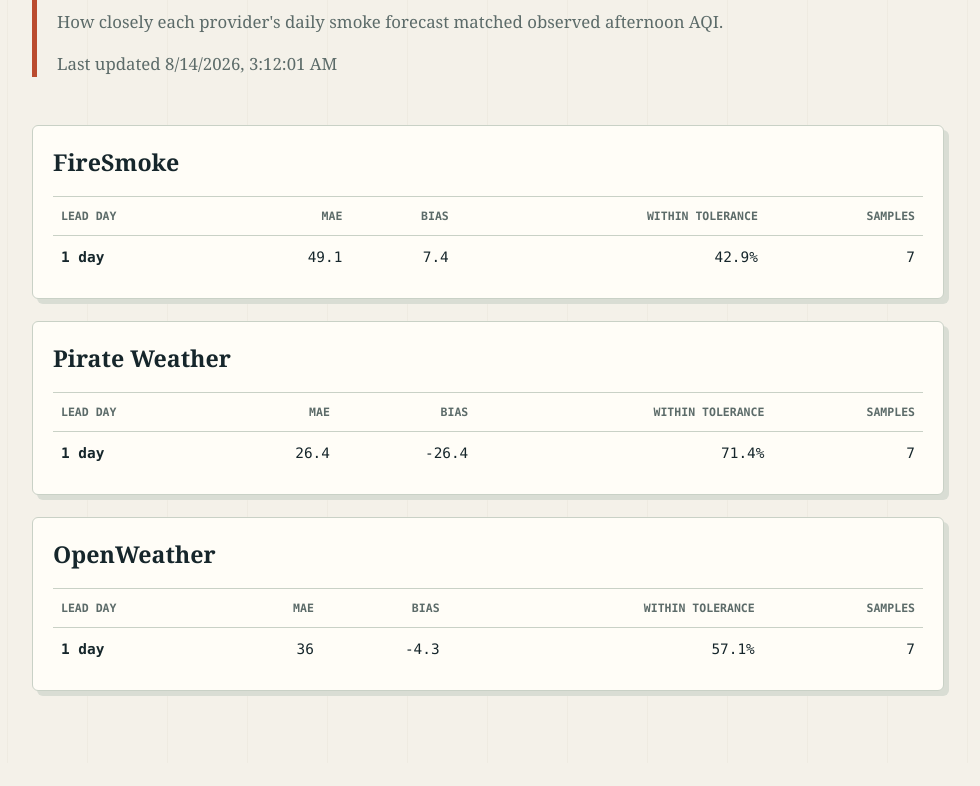
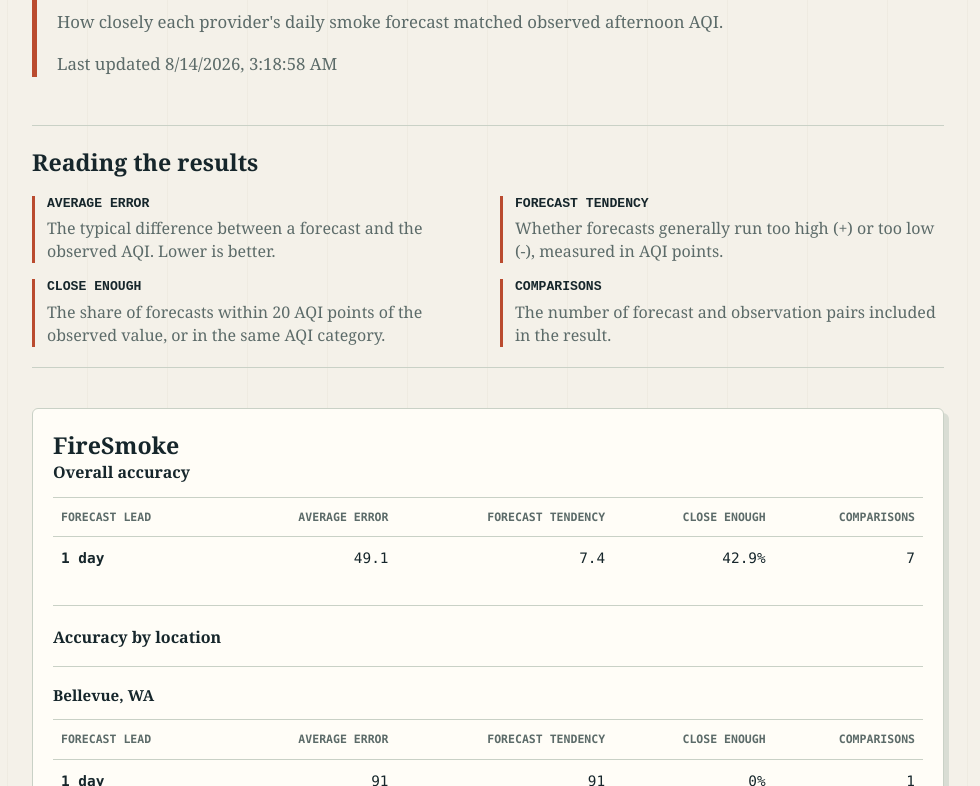
Before and after one commit to andrewleader/smoke-forecast-accuracy, a website: page site/index.html in a window 1280 px wide. Shown: the part 166-952 px from the top of the page, without its empty margins (152-1132 px from the left). Before the commit the page ends 929 px from the top, so only its background shows below. Drawn offline with Linux system fonts and the light colour scheme; files whose address does not match are found by name.

Commit message:
Data display improvements

```diff
--- a/data/scores/summary.json
+++ b/data/scores/summary.json
@@ -1,7 +1,8 @@
 {
-  "generatedAt": "2026-08-14T03:12:01.159Z",
+  "generatedAt": "2026-08-14T03:18:58.868Z",
   "sources": {
     "firesmoke": {
+      "overall": {
         "1": {
           "count": 7,
           "mae": 49.1,
@@ -9,7 +10,88 @@
           "withinTolerancePct": 42.9
         }
       },
+      "locations": {
+        "openaq-1369252": {
+          "label": "Bellevue, WA",
+          "leadDays": {
+            "1": {
+              "count": 1,
+              "mae": 91,
+              "biasAqi": 91,
+              "withinTolerancePct": 0
+            }
+          }
+        },
+        "openaq-6008": {
+          "label": "Cle Elum, WA",
+          "leadDays": {
+            "1": {
+              "count": 1,
+              "mae": 39,
+              "biasAqi": -39,
+              "withinTolerancePct": 0
+            }
+          }
+        },
+        "openaq-1376": {
+          "label": "Leavenworth, WA",
+          "leadDays": {
+            "1": {
+              "count": 1,
+              "mae": 50,
+              "biasAqi": -50,
+              "withinTolerancePct": 0
+            }
+          }
+        },
+        "openaq-2836782": {
+          "label": "Vancouver, BC",
+          "leadDays": {
+            "1": {
+              "count": 1,
+              "mae": 107,
+              "biasAqi": 107,
+              "withinTolerancePct": 0
+            }
+          }
+        },
+        "openaq-5592579": {
+          "label": "Banff, AB",
+          "leadDays": {
+            "1": {
+              "count": 1,
+              "mae": 14,
+              "biasAqi": -14,
+              "withinTolerancePct": 100
+            }
+          }
+        },
+        "openaq-221664": {
+          "label": "Jackson, WY",
+          "leadDays": {
+            "1": {
+              "count": 1,
+              "mae": 20,
+              "biasAqi": -20,
+              "withinTolerancePct": 100
+            }
+          }
+        },
+        "openaq-282": {
+          "label": "Pinedale, WY",
+          "leadDays": {
+            "1": {
+              "count": 1,
+              "mae": 23,
+              "biasAqi": -23,
+              "withinTolerancePct": 100
+            }
+          }
+        }
+      }
+    },
     "pirate-weather": {
+      "overall": {
         "1": {
           "count": 7,
           "mae": 26.4,
@@ -17,13 +99,174 @@
           "withinTolerancePct": 71.4
         }
       },
+      "locations": {
+        "openaq-1369252": {
+          "label": "Bellevue, WA",
+          "leadDays": {
+            "1": {
+              "count": 1,
+              "mae": 43,
+              "biasAqi": -43,
+              "withinTolerancePct": 0
+            }
+          }
+        },
+        "openaq-6008": {
+          "label": "Cle Elum, WA",
+          "leadDays": {
+            "1": {
+              "count": 1,
+              "mae": 9,
+              "biasAqi": -9,
+              "withinTolerancePct": 100
+            }
+          }
+        },
+        "openaq-1376": {
+          "label": "Leavenworth, WA",
+          "leadDays": {
+            "1": {
+              "count": 1,
+              "mae": 39,
+              "biasAqi": -39,
+              "withinTolerancePct": 0
+            }
+          }
+        },
+        "openaq-2836782": {
+          "label": "Vancouver, BC",
+          "leadDays": {
+            "1": {
+              "count": 1,
+              "mae": 42,
+              "biasAqi": -42,
+              "withinTolerancePct": 100
+            }
+          }
+        },
+        "openaq-5592579": {
+          "label": "Banff, AB",
+          "leadDays": {
+            "1": {
+              "count": 1,
+              "mae": 13,
+              "biasAqi": -13,
+              "withinTolerancePct": 100
+            }
+          }
+        },
+        "openaq-221664": {
+          "label": "Jackson, WY",
+          "leadDays": {
+            "1": {
+              "count": 1,
+              "mae": 20,
+              "biasAqi": -20,
+              "withinTolerancePct": 100
+            }
+          }
+        },
+        "openaq-282": {
+          "label": "Pinedale, WY",
+          "leadDays": {
+            "1": {
+              "count": 1,
+              "mae": 19,
+              "biasAqi": -19,
+              "withinTolerancePct": 100
+            }
+          }
+        }
+      }
+    },
     "openweather": {
+      "overall": {
         "1": {
           "count": 7,
           "mae": 36,
           "biasAqi": -4.3,
           "withinTolerancePct": 57.1
         }
+      },
+      "locations": {
+        "openaq-1369252": {
+          "label": "Bellevue, WA",
+          "leadDays": {
+            "1": {
+              "count": 1,
+              "mae": 9,
+              "biasAqi": -9,
+              "withinTolerancePct": 100
+            }
+          }
+        },
+        "openaq-6008": {
+          "label": "Cle Elum, WA",
+          "leadDays": {
+            "1": {
+              "count": 1,
+              "mae": 12,
+              "biasAqi": -12,
+              "withinTolerancePct": 100
+            }
+          }
+        },
+        "openaq-1376": {
+          "label": "Leavenworth, WA",
+          "leadDays": {
+            "1": {
+              "count": 1,
+              "mae": 120,
+              "biasAqi": -120,
+              "withinTolerancePct": 0
+            }
+          }
+        },
+        "openaq-2836782": {
+          "label": "Vancouver, BC",
+          "leadDays": {
+            "1": {
+              "count": 1,
+              "mae": 10,
+              "biasAqi": 10,
+              "withinTolerancePct": 100
+            }
+          }
+        },
+        "openaq-5592579": {
+          "label": "Banff, AB",
+          "leadDays": {
+            "1": {
+              "count": 1,
+              "mae": 11,
+              "biasAqi": 11,
+              "withinTolerancePct": 100
+            }
+          }
+        },
+        "openaq-221664": {
+          "label": "Jackson, WY",
+          "leadDays": {
+            "1": {
+              "count": 1,
+              "mae": 39,
+              "biasAqi": 39,
+              "withinTolerancePct": 0
+            }
+          }
+        },
+        "openaq-282": {
+          "label": "Pinedale, WY",
+          "leadDays": {
+            "1": {
+              "count": 1,
+              "mae": 51,
+              "biasAqi": 51,
+              "withinTolerancePct": 0
             }
           }
         }
+      }
+    }
+  }
+}
--- a/scripts/collectForecasts.ts
+++ b/scripts/collectForecasts.ts
@@ -1,5 +1,5 @@
 import sensors from "../config/sensors.json" with { type: "json" };
-import { addDays, localDate } from "./lib/dates.js";
+import { localDate } from "./lib/dates.js";
 import { dailyAverages, fetchSource } from "./lib/providers.js";
 import { dataPath, readJson, writeJson } from "./lib/storage.js";
 import type { ForecastRecord, Source } from "./lib/types.js";
@@ -13,6 +13,10 @@
 
 for (const sensor of sensors) {
   for (const source of ["firesmoke", "pirate-weather", "openweather"] as Source[]) {
+    if (existing.some((record) => record.sensorId === sensor.id && record.source === source && record.issuedDate === issuedDate)) {
+      console.log(`Skipping ${source} for ${sensor.label}: forecasts already collected for ${issuedDate}`);
+      continue;
+    }
     try {
       const averages = dailyAverages(await fetchSource(source, sensor), sensor.timeZone);
       for (const [targetDate, forecastAqi] of averages) {
--- a/site/index.html
+++ b/site/index.html
@@ -9,9 +9,19 @@
 <body>
   <main>
     <header><p class="eyebrow">Forecast verification</p><h1>Smoke Forecast Accuracy</h1><p>How closely each provider's daily smoke forecast matched observed afternoon AQI.</p><p id="updated">Loading results...</p></header>
+    <section class="metric-guide" aria-labelledby="metric-guide-heading">
+      <h2 id="metric-guide-heading">Reading the results</h2>
+      <dl>
+        <div><dt>Average error</dt><dd>The typical difference between a forecast and the observed AQI. Lower is better.</dd></div>
+        <div><dt>Forecast tendency</dt><dd>Whether forecasts generally run too high (+) or too low (-), measured in AQI points.</dd></div>
+        <div><dt>Close enough</dt><dd>The share of forecasts within 20 AQI points of the observed value, or in the same AQI category.</dd></div>
+        <div><dt>Comparisons</dt><dd>The number of forecast and observation pairs included in the result.</dd></div>
+      </dl>
+    </section>
     <section id="results" aria-live="polite"></section>
   </main>
-  <template id="source-template"><article><h2></h2><table><thead><tr><th>Lead day</th><th>MAE</th><th>Bias</th><th>Within tolerance</th><th>Samples</th></tr></thead><tbody></tbody></table></article></template>
+  <template id="source-template"><article><h2></h2><section class="score-group"><h3>Overall accuracy</h3><table><thead><tr><th>Forecast lead</th><th>Average error</th><th>Forecast tendency</th><th>Close enough</th><th>Comparisons</th></tr></thead><tbody></tbody></table></section><section class="location-scores"><h3>Accuracy by location</h3><div></div></section></article></template>
+  <template id="location-template"><section class="location-score"><h4></h4><table><thead><tr><th>Forecast lead</th><th>Average error</th><th>Forecast tendency</th><th>Close enough</th><th>Comparisons</th></tr></thead><tbody></tbody></table></section></template>
   <script src="main.js"></script>
 </body>
 </html>
--- a/site/main.js
+++ b/site/main.js
@@ -1,16 +1,24 @@
 const labels = { firesmoke: "FireSmoke", "pirate-weather": "Pirate Weather", openweather: "OpenWeather" };
 const format = (value, suffix = "") => `${value}${suffix}`;
+const rows = (leadDays) => Object.entries(leadDays).sort(([a], [b]) => Number(a) - Number(b)).map(([lead, score]) => `<tr><th>${lead} day${lead === "1" ? "" : "s"}</th><td>${format(score.mae)}</td><td>${format(score.biasAqi)}</td><td>${format(score.withinTolerancePct, "%")}</td><td>${score.count}</td></tr>`).join("");
 
 async function render() {
   const response = await fetch("data/scores/summary.json", { cache: "no-store" });
   const summary = await response.json();
   document.querySelector("#updated").textContent = summary.generatedAt ? `Last updated ${new Date(summary.generatedAt).toLocaleString()}` : "No scored forecasts yet.";
   const target = document.querySelector("#results");
-  for (const [source, buckets] of Object.entries(summary.sources)) {
+  for (const [source, scores] of Object.entries(summary.sources)) {
     const card = document.querySelector("#source-template").content.cloneNode(true);
     card.querySelector("h2").textContent = labels[source] || source;
-    const rows = Object.entries(buckets).sort(([a], [b]) => Number(a) - Number(b));
-    card.querySelector("tbody").innerHTML = rows.map(([lead, score]) => `<tr><th>${lead} day${lead === "1" ? "" : "s"}</th><td>${format(score.mae)}</td><td>${format(score.biasAqi)}</td><td>${format(score.withinTolerancePct, "%")}</td><td>${score.count}</td></tr>`).join("");
+    const overall = scores.overall || scores;
+    card.querySelector("tbody").innerHTML = rows(overall);
+    const locations = card.querySelector(".location-scores > div");
+    for (const location of Object.values(scores.locations || {})) {
+      const locationScore = document.querySelector("#location-template").content.cloneNode(true);
+      locationScore.querySelector("h4").textContent = location.label;
+      locationScore.querySelector("tbody").innerHTML = rows(location.leadDays);
+      locations.append(locationScore);
+    }
     target.append(card);
   }
 }
--- a/site/styles.css
+++ b/site/styles.css
@@ -4,7 +4,16 @@
 main { max-width: 960px; margin: 0 auto; padding: 72px 24px; }
 header { border-left: 5px solid var(--accent); padding-left: 20px; margin-bottom: 48px; }
 h1, h2, p { margin-top: 0; } h1 { font-size: 3rem; letter-spacing: 0; margin-bottom: 12px; } h2 { font-size: 1.45rem; margin: 0; }
+h3, h4 { margin: 0; } h3 { font-size: 1rem; } h4 { font-size: .95rem; }
 p { color: var(--muted); font-size: 1.05rem; line-height: 1.5; } .eyebrow { color: var(--accent); font: 700 .75rem/1.2 ui-monospace, monospace; letter-spacing: .08em; text-transform: uppercase; }
+.metric-guide { border-top: 1px solid var(--line); border-bottom: 1px solid var(--line); margin-bottom: 40px; padding: 20px 0; }
+.metric-guide dl { display: grid; gap: 16px 24px; grid-template-columns: repeat(2, minmax(0, 1fr)); margin: 18px 0 0; }
+.metric-guide div { border-left: 3px solid var(--accent); padding-left: 12px; }
+.metric-guide dt { font: 700 .82rem/1.25 ui-monospace, monospace; text-transform: uppercase; }
+.metric-guide dd { color: var(--muted); line-height: 1.45; margin: 5px 0 0; }
 #results { display: grid; gap: 22px; } article { background: var(--panel); border: 1px solid var(--line); border-radius: 6px; padding: 20px; box-shadow: 5px 5px 0 #d9ddd4; overflow-x: auto; }
-table { width: 100%; border-collapse: collapse; margin-top: 18px; font: .9rem/1.4 ui-monospace, SFMono-Regular, Consolas, monospace; } th, td { border-top: 1px solid var(--line); padding: 11px 8px; text-align: right; white-space: nowrap; } th:first-child { text-align: left; } thead th { color: var(--muted); font-size: .72rem; text-transform: uppercase; }
-@media (max-width: 600px) { main { padding: 44px 16px; } h1 { font-size: 2.3rem; } article { padding: 14px; } th, td { padding: 10px 6px; } }
+table { width: 100%; border-collapse: collapse; margin-top: 14px; font: .9rem/1.4 ui-monospace, SFMono-Regular, Consolas, monospace; } th, td { border-top: 1px solid var(--line); padding: 11px 8px; text-align: right; white-space: nowrap; } th:first-child { text-align: left; } thead th { color: var(--muted); font-size: .72rem; text-transform: uppercase; }
+.location-scores { border-top: 1px solid var(--line); margin-top: 26px; padding-top: 20px; }
+.location-scores > div { display: grid; gap: 22px; margin-top: 18px; }
+.location-score { border-top: 1px solid var(--line); padding-top: 18px; }
+@media (max-width: 600px) { main { padding: 44px 16px; } h1 { font-size: 2.3rem; } .metric-guide dl { grid-template-columns: 1fr; } article { padding: 14px; } th, td { padding: 10px 6px; } }
```
Also changed, not shown: scripts/lib/types.ts (+11 -1 lines), scripts/score.ts (+20 -4 lines). Lines whose indentation alone changed are shown as unchanged.
